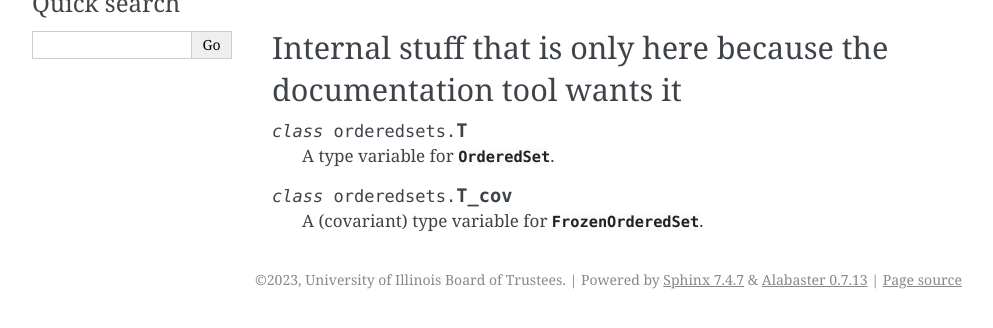
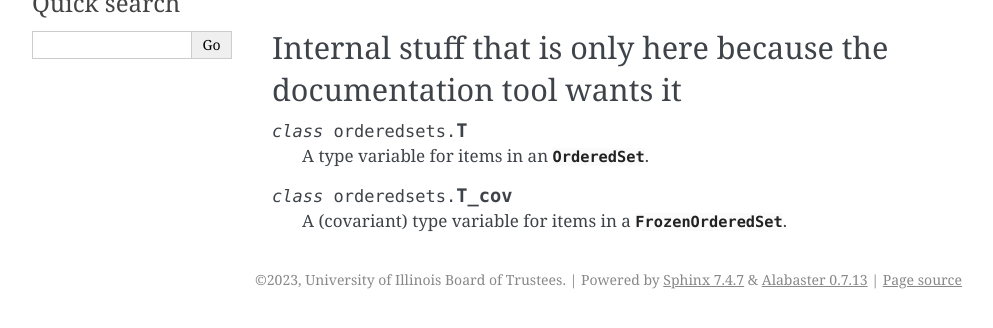
Before and after one commit to matthiasdiener/orderedsets, a Sphinx documentation site: the page built from doc/OrderedSets.rst, in a window 1280 px wide, cut to the strip 366-694 px from the top of the page. Shown: the whole strip, without its empty margins (148-1141 px from the left). Built offline with Sphinx 7.4.7, drawn with Linux system fonts in a browser that asks for light colours.

Commit message:
clarify doc

```diff
--- a/doc/OrderedSets.rst
+++ b/doc/OrderedSets.rst
@@ -25,8 +25,8 @@ Internal stuff that is only here because the documentation tool wants it
 
 .. class:: orderedsets.T
 
-    A type variable for :class:`~orderedsets.OrderedSet`.
+    A type variable for items in an :class:`~orderedsets.OrderedSet`.
 
 .. class:: orderedsets.T_cov
 
-    A (covariant) type variable for :class:`~orderedsets.FrozenOrderedSet`.
+    A (covariant) type variable for items in a :class:`~orderedsets.FrozenOrderedSet`.
```
